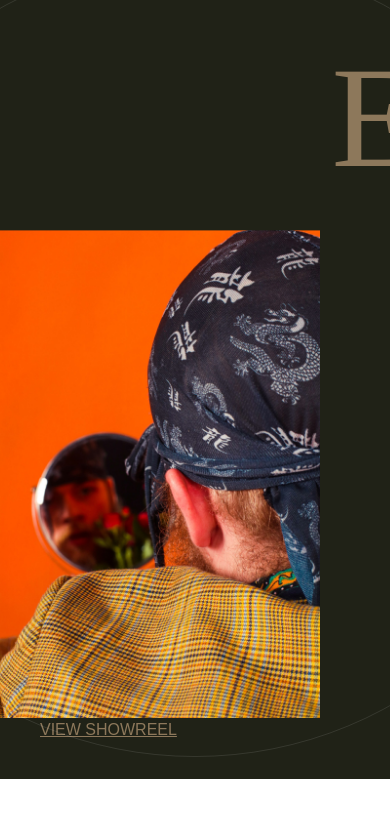
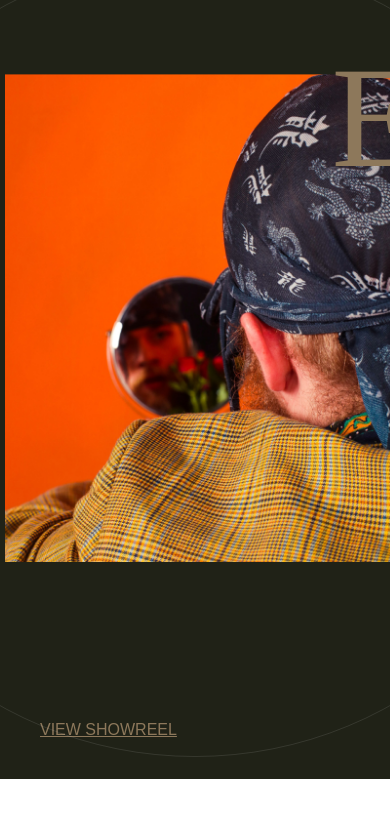
Before and after one commit to PIPKA2/PIPKA2.github.io, a plain HTML site: page cuero/index.html in a window 390 px wide. Shown: the part 65-882 px from the top of the page. Drawn offline with nearby package versions, Linux system fonts and the light colour scheme.

Commit message:
Update style.css

```diff
--- a/cuero/style.css
+++ b/cuero/style.css
@@ -149,6 +149,9 @@ img {
 		display:none;
 	}
 	.wrapper-img{
-		width:100%;
+		width: 100%;
+		position:absolute;
+		right: -5px;
+		margin-top: -40%
 	}
 }
```
